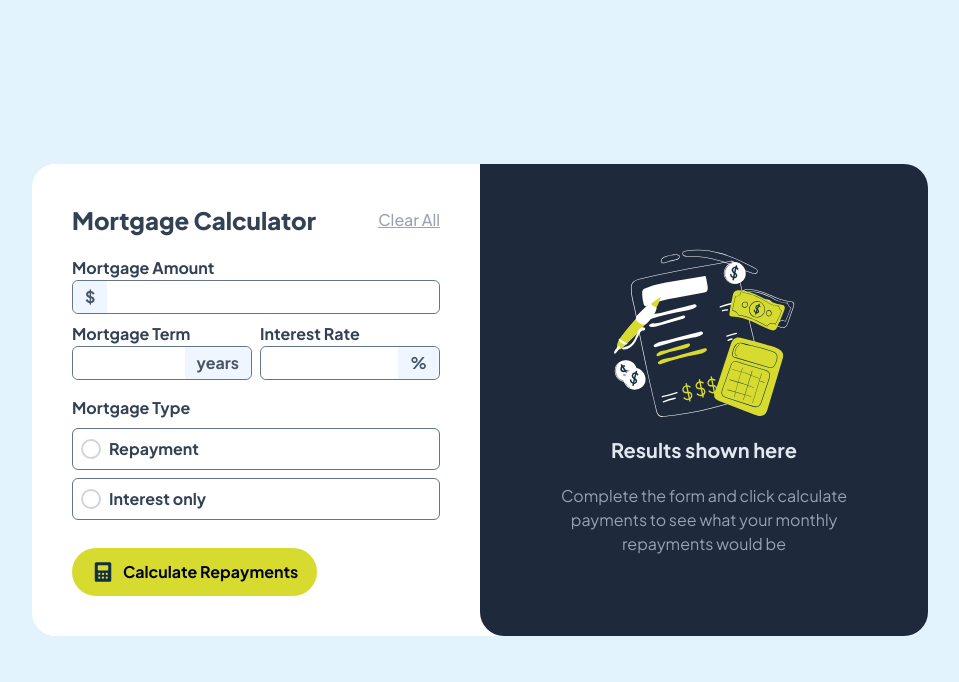
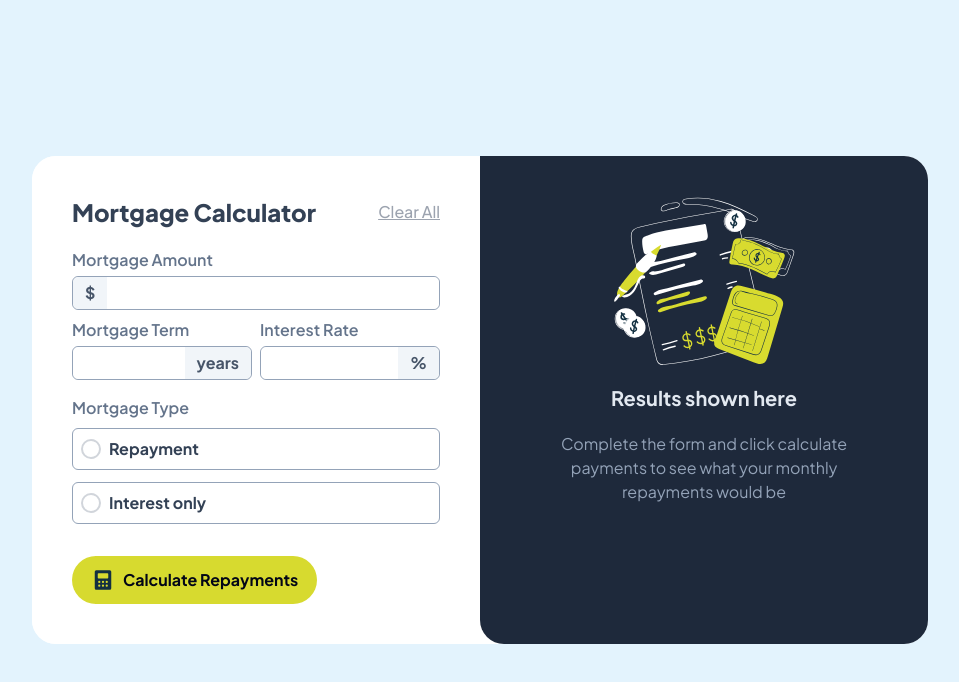
Before and after one commit to anywhereeanytime/mortgage-payment-calculator, a React (Vite) app: page / in a window 1280 px wide. Shown: the top 682 px of the page, without its empty margins (160-1119 px from the left). Built offline with nearby package versions, Linux system fonts and the light colour scheme.

Commit message:
fixed layout

```diff
--- a/src/FormContainer.jsx
+++ b/src/FormContainer.jsx
@@ -97,7 +97,7 @@ const FormContainer = () => {
             return (
               <div key={input.id} className="col-span-2">
                 {/* Заголовок перед радио кнопками */}
-                <div className="font-bold text-md text-slate-700 mt-2 mb-2">
+                <div className="font-semibold text-md text-slate-500 mt-2 mb-2">
                   {input.label}
                 </div>
                 {/* Рендеринг радио кнопок */}
--- a/src/Input.jsx
+++ b/src/Input.jsx
@@ -10,20 +10,21 @@ const Input = ({
 }) => {
   return (
     <div
-      tabIndex="0"
-      className={`flex ${
+      className={`flex group ${
         id === "term" || id === "interestRate" ? "col-span-1" : "col-span-2"
       } ${
         type === "radio"
-          ? "flex-row-reverse items-center justify-end border border-slate-500 hover:border-primary-lime rounded-md p-2 mb-2"
+          ? "flex-row-reverse items-center justify-end border border-slate-400 hover:border-primary-lime rounded-md p-2 mb-3"
           : "flex-col"
       }`}
     >
       {label && (
         <label
           htmlFor={id}
-          className={`text-slate-700 font-bold cursor-pointer ${
-            type === "radio" ? "ml-2" : ""
+          className={`text-slate-500 cursor-pointer ${
+            type === "radio"
+              ? "ml-2 text-slate-700 font-bold"
+              : "font-semibold mb-1"
           }`}
         >
           {label}
@@ -53,11 +54,13 @@ const Input = ({
       ) : (
         <div>
           <div
-            className={`flex justify-center ${
+            className={`flex group ${
               type !== "radio"
-                ? `border border-slate-500 ${
+                ? `border border-slate-400 ${
                     name === "amount" ? "flex-row-reverse" : "flex-row"
-                  } items-start rounded-md`
+                  } items-start rounded-md
+                  group-hover:border-slate-900 group-focus-within:border-primary-lime
+                  focus-within:border-primary-lime`
                 : ""
             }`}
           >
@@ -67,14 +70,15 @@ const Input = ({
               name={name}
               value={value}
               onChange={handleChange}
-              className="p-1 w-full rounded-md"
+              className="p-1 text-slate-700 font-semibold w-full rounded-md focus:outline-none cursor-pointer"
+              tabIndex="0"
             />
             {sign && (
               <span
-                className={`w-fit px-3 py-1 bg-blue-50 text-slate-600 font-bold col-span-1 ${
+                className={`w-fit px-3 py-1 text-slate-600 bg-slate-100 font-bold col-span-1 group-focus-within:bg-primary-lime ${
                   name === "amount"
                     ? "rounded-tl-md rounded-bl-md"
-                    : "rounded-tr-md rounded-br-md"
+                    : "rounded-tr-md rounded-br-md "
                 }`}
               >
                 {sign}
--- a/src/ResultContainer.jsx
+++ b/src/ResultContainer.jsx
@@ -10,7 +10,7 @@ const ResultContainer = () => {
     : null;
 
   return (
-    <div className="bg-slate-800 p-6 md:p-10 md:rounded-tr-3xl md:rounded-br-3xl md:rounded-bl-3xl text-slate-400 flex items-center justify-center">
+    <div className="bg-slate-800 p-6 md:p-9 md:rounded-tr-3xl md:rounded-br-3xl md:rounded-bl-3xl text-slate-400 flex items-start justify-center">
       {isResultShown && monthlyPayment ? (
         <div>
           <h2 className="text-slate-100 text-2xl font-bold mb-3">
--- a/src/index.css
+++ b/src/index.css
@@ -15,16 +15,8 @@ input[type="number"]::-webkit-outer-spin-button {
   margin: 0;
 }
 
-/* input[type="number"] {
-  border-width: 1px;
-  border-color: #64748b;
-  border-radius: 0.375rem;
-  padding: 0.25rem;
-}  */
-
-/* Основной стиль радио-кнопок */
 input[type="radio"] {
-  appearance: none; /* Убирает стандартный вид радио-кнопок */
+  /* Убирает стандартный вид радио-кнопок */
   -webkit-appearance: none;
   -moz-appearance: none;
   width: 20px;
@@ -34,11 +26,13 @@ input[type="radio"] {
   outline: none;
   cursor: pointer;
   position: relative;
+  box-sizing: border-box;
 }
 
 /* Стиль для выбранной радио-кнопки */
 input[type="radio"]:checked {
-  border: 2px solid hsl(61, 70%, 52%); /* Цвет бордера при выборе */
+  border: 2px solid hsl(61, 70%, 52%);
+  box-sizing: border-box;
 }
 
 /* Стиль для выбранной радио-кнопки */
@@ -47,9 +41,10 @@ input[type="radio"]:checked::before {
   position: absolute;
   top: 50%;
   left: 50%;
-  width: 12px;
-  height: 12px;
+  width: 11px;
+  height: 10px;
   border-radius: 50%;
   background-color: hsl(61, 70%, 52%); /* Цвет при выборе */
   transform: translate(-50%, -50%);
+  box-sizing: border-box;
 }
```
